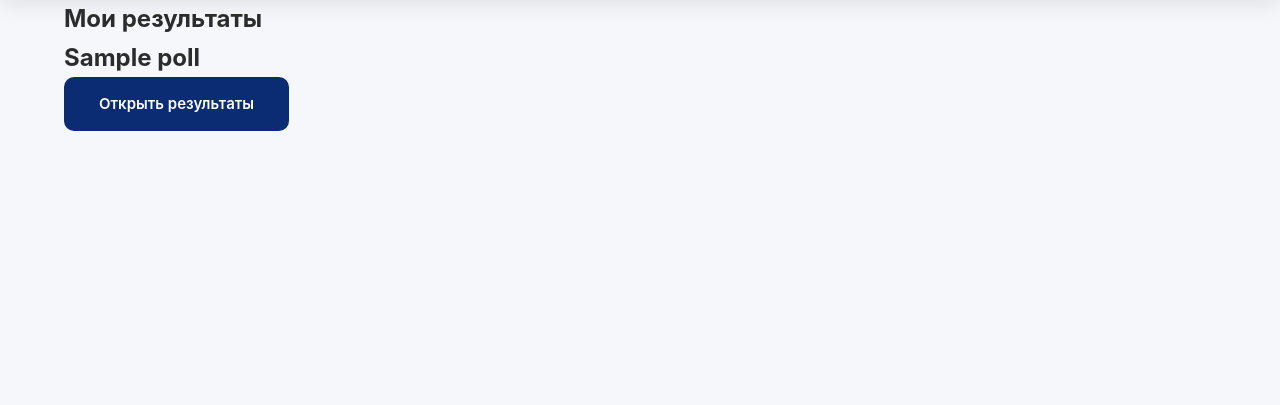
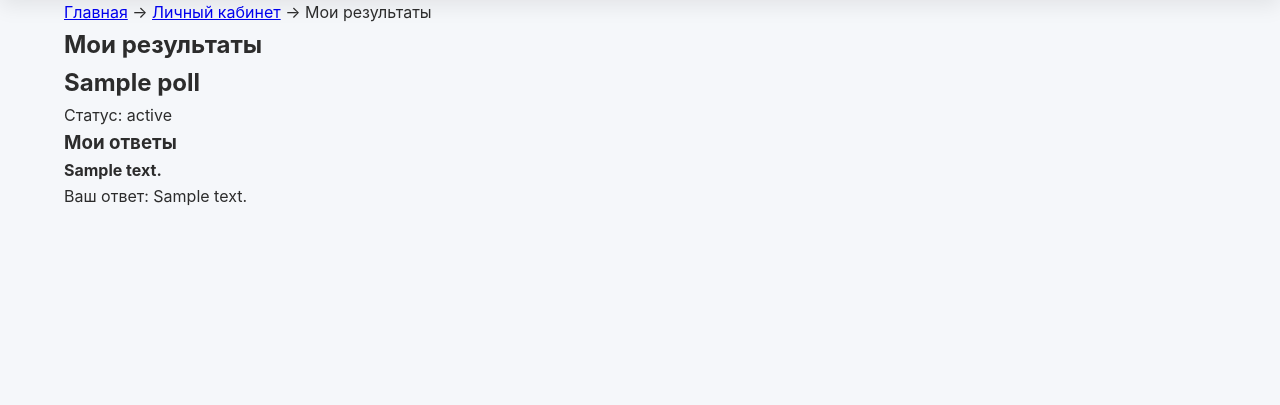
Before and after one commit to Yterror/vkr-web-portal, a PHP site: page /my-results.php in a window 1280 px wide. Shown: the part 106-511 px from the top of the page. Run offline with PHP 8.4, Linux system fonts and the light colour scheme; the visitor is signed in with stand-in values (Sample User, id 1); tables that the repository leaves empty hold one stand-in row (values such as "Sample post").

Commit message:
crumbs
Добавлены хлебные крошки для страницы студента

```diff
--- a/my-results.php
+++ b/my-results.php
@@ -9,7 +9,8 @@ if (!isset($_SESSION['user_id'])) {
     exit;
 }
 
-$sql = "SELECT DISTINCT polls.POLL_ID, polls.POLL_TITLE
+$sql = "SELECT DISTINCT polls.POLL_ID, polls.POLL_TITLE,
+               poll_participants.PART_STATUS
         FROM poll_participants
         JOIN polls
         ON poll_participants.PART_POLL_ID = polls.POLL_ID
@@ -44,10 +45,12 @@ $polls = $stmt->fetchAll(PDO::FETCH_ASSOC);
     <div class="container">
 
         <div class="logo">
+
             <a href="index.php">
                 <span>МУИВ</span>
                 <small>Web-портал опросов</small>
             </a>
+
         </div>
 
     </div>
@@ -60,7 +63,21 @@ $polls = $stmt->fetchAll(PDO::FETCH_ASSOC);
 
     <div class="container">
 
-        <h1>Мои результаты</h1>
+    <div class="breadcrumbs">
+
+        <a href="index.php">Главная</a>
+
+        <span>→</span>
+
+        <a href="profile.php">Личный кабинет</a>
+
+        <span>→</span>
+
+        <span>Мои результаты</span>
+
+    </div>
+
+    <h1>Мои результаты</h1>
 
         <?php if (count($polls) > 0): ?>
 
@@ -72,12 +89,60 @@ $polls = $stmt->fetchAll(PDO::FETCH_ASSOC);
                         <?= htmlspecialchars($poll['POLL_TITLE']) ?>
                     </h2>
 
-                    <a
-                        href="results.php?id=<?= $poll['POLL_ID'] ?>"
-                        class="btn"
-                    >
-                        Открыть результаты
-                    </a>
+                    <p>
+                        Статус:
+                        <?= htmlspecialchars($poll['PART_STATUS']) ?>
+                    </p>
+
+                    <h3>Мои ответы</h3>
+
+                    <?php
+
+                    $sql = "SELECT questions.QST_TEXT,
+                                   answer_options.OPT_TEXT
+                            FROM user_answers
+                            JOIN answer_options
+                            ON user_answers.ANS_OPT_ID = answer_options.OPT_ID
+                            JOIN questions
+                            ON answer_options.OPT_QST_ID = questions.QST_ID
+                            WHERE user_answers.ANS_USER_ID = ?
+                            AND questions.QST_POLL_ID = ?
+                            ORDER BY questions.QST_ORDER";
+
+                    $stmt = $pdo->prepare($sql);
+
+                    $stmt->execute([
+                        $_SESSION['user_id'],
+                        $poll['POLL_ID']
+                    ]);
+
+                    $answers = $stmt->fetchAll(PDO::FETCH_ASSOC);
+
+                    ?>
+
+                    <?php if (count($answers) > 0): ?>
+
+                        <?php foreach ($answers as $answer): ?>
+
+                            <p>
+                                <strong>
+                                    <?= htmlspecialchars($answer['QST_TEXT']) ?>
+                                </strong>
+                                <br>
+
+                                Ваш ответ:
+                                <?= htmlspecialchars($answer['OPT_TEXT']) ?>
+                            </p>
+
+                        <?php endforeach; ?>
+
+                    <?php else: ?>
+
+                        <p>
+                            Ответы не найдены.
+                        </p>
+
+                    <?php endif; ?>
 
                 </div>
 
@@ -88,7 +153,11 @@ $polls = $stmt->fetchAll(PDO::FETCH_ASSOC);
         <?php else: ?>
 
             <div class="teacher-card">
-                <p>Вы пока не проходили опросы.</p>
+
+                <p>
+                    Вы пока не проходили опросы.
+                </p>
+
             </div>
 
         <?php endif; ?>
@@ -100,7 +169,9 @@ $polls = $stmt->fetchAll(PDO::FETCH_ASSOC);
 </main>
 
 <footer>
+
 © 2026 Московский университет им. С.Ю. Витте
+
 </footer>
 
 </body>
```
Also changed, not shown: my-history.php (+15 -1 lines), polls.php (+61 -9 lines), profile.php (+19 -1 lines).
